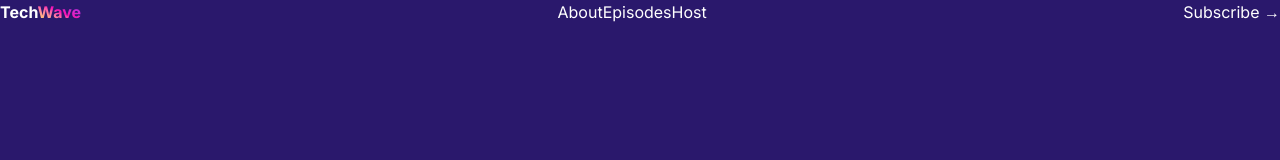
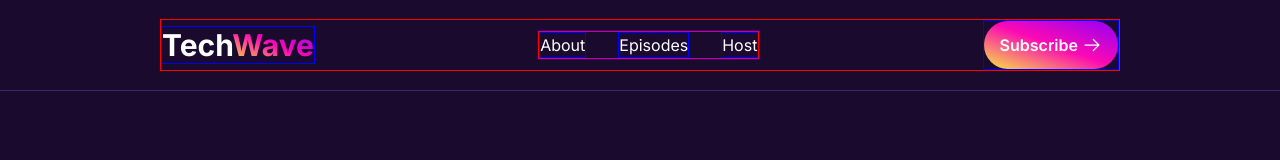
Before and after one commit to Champrime/PH-Assignment02-HTML_CSS_Responsive-TechWave, a website: page index.html in a window 1280 px wide. Drawn offline with nearby package versions, Linux system fonts and the light colour scheme.

Commit message:
navbar complete

```diff
--- a/index.html
+++ b/index.html
@@ -8,21 +8,25 @@
     <title>Notun ass</title>
 </head>
 <body class="bg-[var(--bg)] text-white font-inter">
-    <nav>
+    <nav class="py-[1.5vw] px-[12.5vw] border-[var(--nav-line)] border-b">
         <ul class="flex justify-between items-center">
-            <li class="list-none font-bold">
-                <p>Tech<span class="bg-gradient-to-tr from-[var(--tw-gold)] via-[var(--tw-pink)] via-51% to-[var(--tw-purple)] bg-clip-text text-transparent">Wave</span></p>
+            <li class="list-none font-bold text-3xl">
+                <!-- <p>Tech<span class="bg-gradient-to-tr from-[var(--tw-gold)] via-[var(--tw-pink)] via-51% to-[var(--tw-purple)] bg-clip-text text-transparent">Wave</span></p>
+                 This smh doesn't work when I opened live server in Firefox, but works in Chrome. I assume it's not a standard practice to go all out on Tailwind. An elegant hard-work ruined, disgusts me.-->
+                <p>Tech<span class="gradient-1 clip-text text-transparent">Wave</span></p>
+                <!-- bg-clip-text wasn't working as expected. Perhaps bcz gradient-1 was overriding it as it was latest. So had to declare clip-text class.
+                Github copilot suggests me to change background into background-image. That way, gradient-1 would not override bg-clip-text and I would not need to declare clip-text class. But I'll pass. Leaving it as background may have it's use somewhere-->
             </li>
             <li class="list-none ">
-                <ul class="flex justify-between items-center">
+                <ul class="flex items-center">
                     <li class="list-none"><a href="./" class="no-underline">About</a></li>
                     <li class="list-none"><a href="./" class="no-underline">Episodes</a></li>
                     <li class="list-none"><a href="./" class="no-underline">Host</a></li>
                 </ul>
             </li>
             <li class="list-none">
-                <button class="">
-                    Subscribe <span class=>&rarr;</span>
+                <button class="gradient-1 rounded-3xl py-[0.75rem] px-[1rem] font-semibold">
+                     <div class="flex items-center justify-center gap-[4px]">Subscribe<img src="./assets/ArrowRight.svg" alt="arrow-right"></div>
                 </button>
             </li>
         </ul>
--- a/style.css
+++ b/style.css
@@ -1,7 +1,9 @@
 @import url('https://fonts.googleapis.com/css2?family=Inter:ital,opsz,wght@0,14..32,100..900;1,14..32,100..900&family=Montserrat:ital,wght@0,100..900;1,100..900&family=Quicksand:wght@300..700&display=swap');
 
 :root {
-    --bg: #2A186C;
+    --bg: #1A0B2E;
+    --main-icon-border: #2A186C;
+    --nav-line: #412567;
     --tw-gold: #F7E93F;
     --tw-pink: #FB09B4;
     --tw-purple: #9100F8;
@@ -11,3 +13,21 @@
 body{
     font-family: Inter, "Century-Gothic", sans-serif;
 }
+
+:where(.gradient-1){
+    background: linear-gradient(to top right, var(--tw-gold), var(--tw-pink) 51%, var(--tw-purple));
+
+}
+.clip-text {
+    background-clip: text;
+}
+
+ul{
+    border: 1px solid red;
+    gap: 2rem;
+}
+
+li{
+    border: 1px solid blue;
+    gap: 2rem;
+}
```
Also changed, not shown: assets/ArrowRight.png (added), assets/ArrowRight.svg (added), 1 other file.
